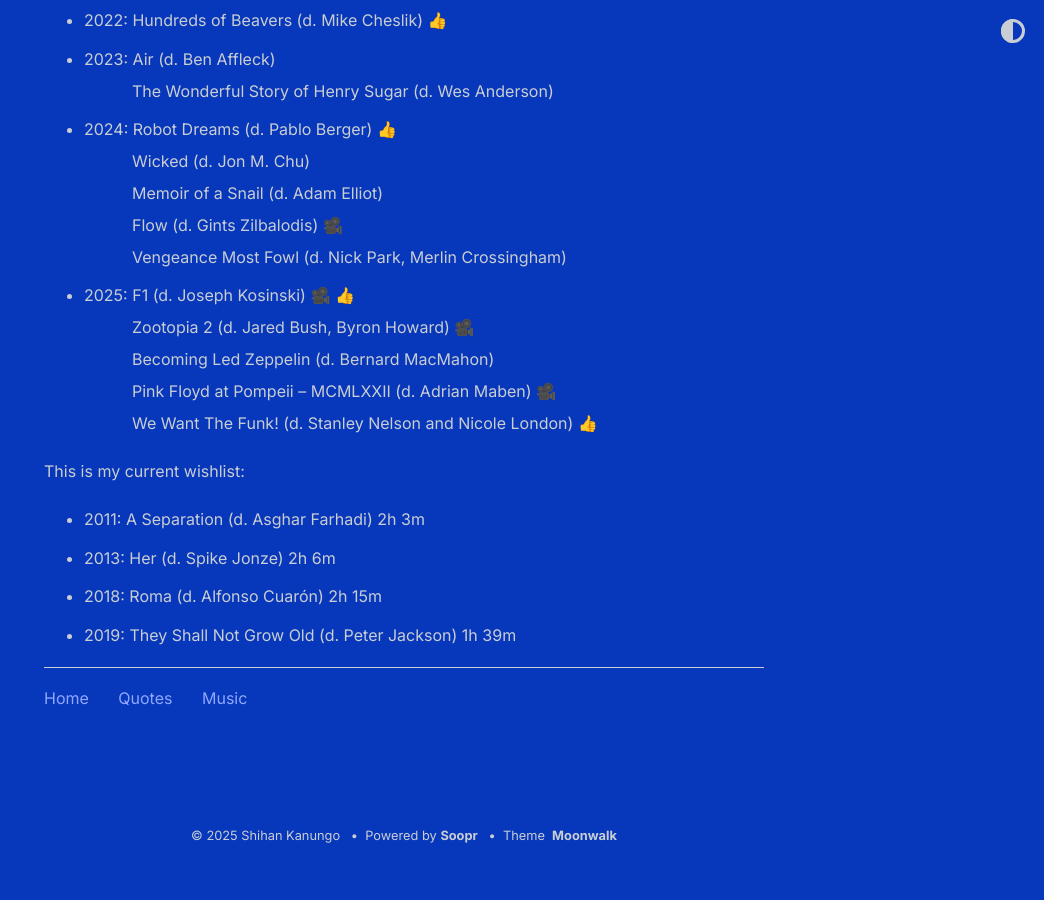
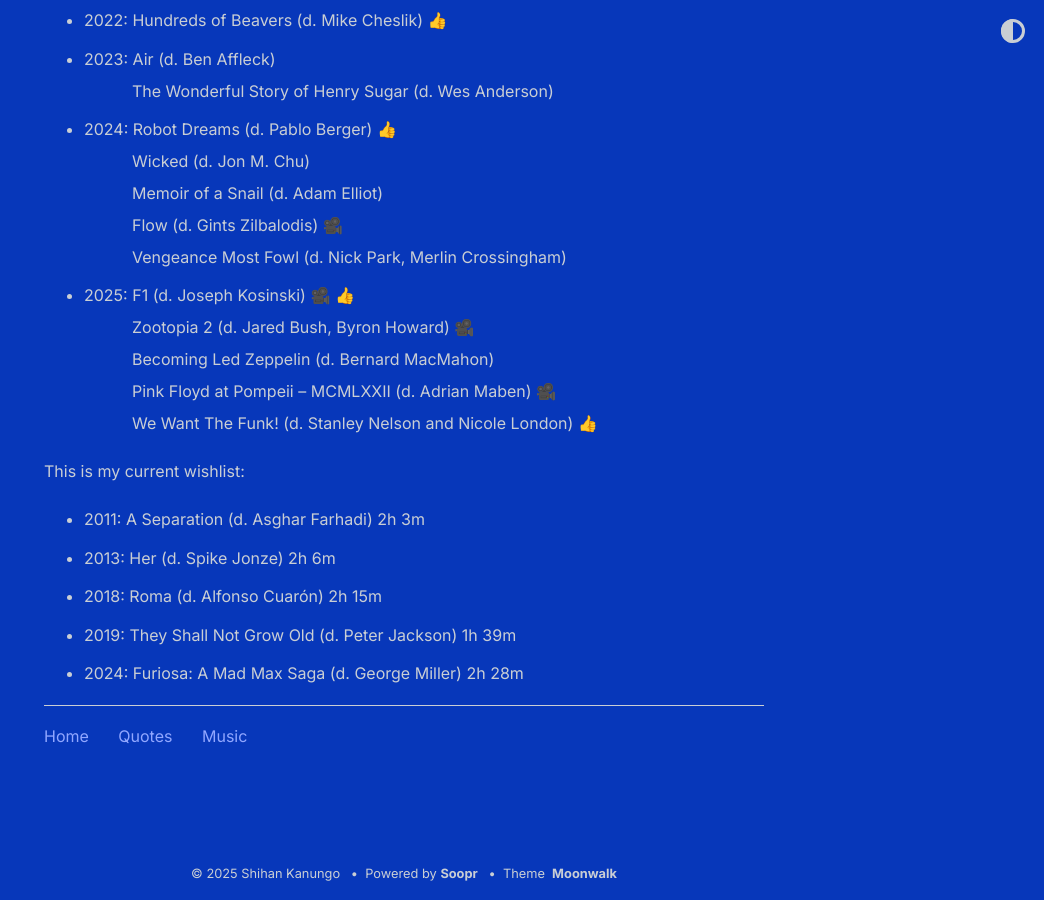
Before and after one commit to shihankanungo/shihankanungo.github.io, a Jekyll site: the page built from movies.md, in a window 1280 px wide and 900 px high, scrolled down 4520 px. Shown: the whole window, without its empty margins (236-1280 px from the left). Built offline with Jekyll 4.4.1, drawn with Linux system fonts in a browser that asks for light colours; before the commit the page ends 5381 px from its top, so only the background shows below that.

Commit message:
Update movies.md

```diff
--- a/movies.md
+++ b/movies.md
@@ -124,3 +124,4 @@
 - 2013: Her (d. Spike Jonze) 2h 6m
 - 2018: Roma (d. Alfonso Cuarón) 2h 15m
 - 2019: They Shall Not Grow Old (d. Peter Jackson) 1h 39m
+- 2024: Furiosa: A Mad Max Saga (d. George Miller) 2h 28m
```
